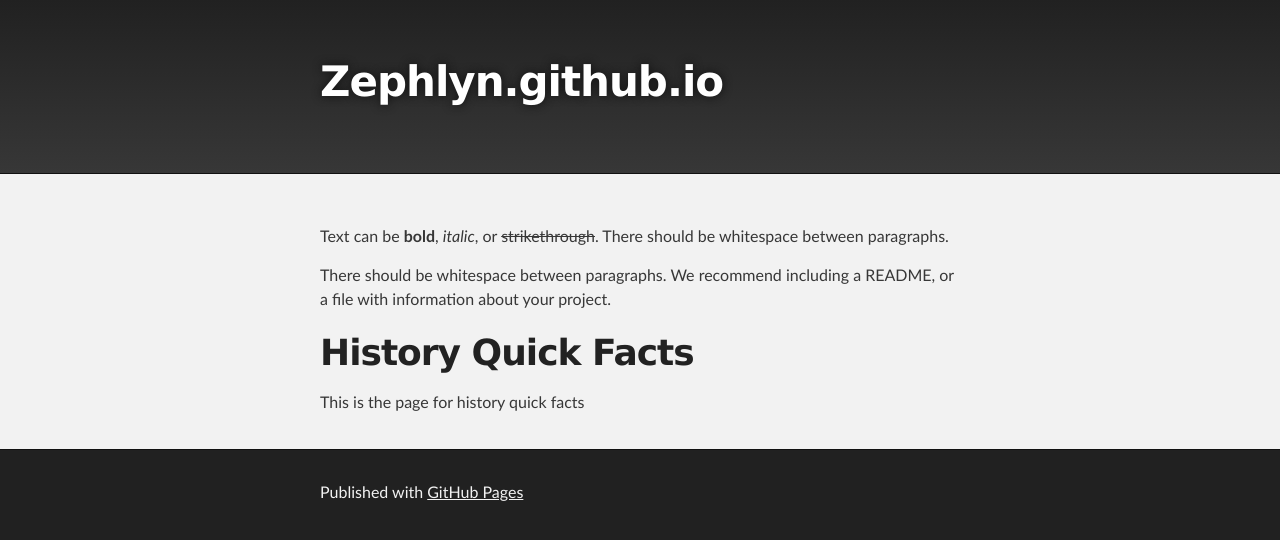
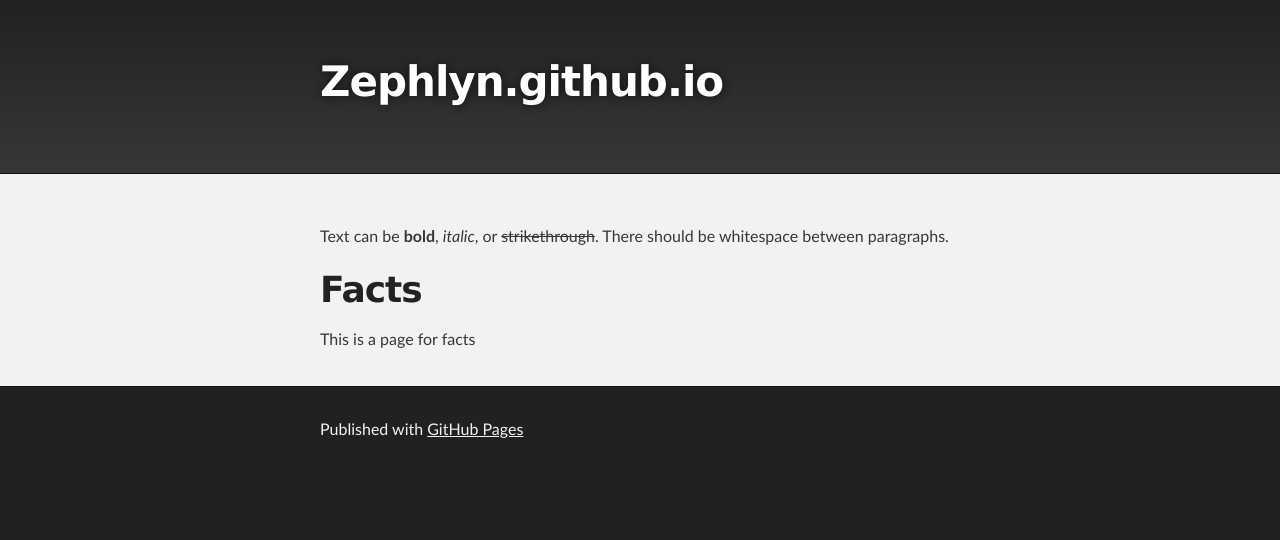
Before and after one commit to Zephlyn/Zephlyn.github.io, a Jekyll site: the page built from colony/facts/index.md, in a window 1280 px wide. Shown: the top 540 px of the page. Built offline with Jekyll 4.4.1, drawn with Linux system fonts in a browser that asks for light colours; the repository's description, which GitHub fills in, is left out.

Commit message:
Update index.md

```diff
--- a/colony/facts/index.md
+++ b/colony/facts/index.md
@@ -5,8 +5,6 @@
 Text can be **bold**, _italic_, or ~~strikethrough~~.
 There should be whitespace between paragraphs.
 
-There should be whitespace between paragraphs. We recommend including a README, or a file with information about your project.
+# Facts
 
-# History Quick Facts
-
-This is the page for history quick facts
+This is a page for facts
```
